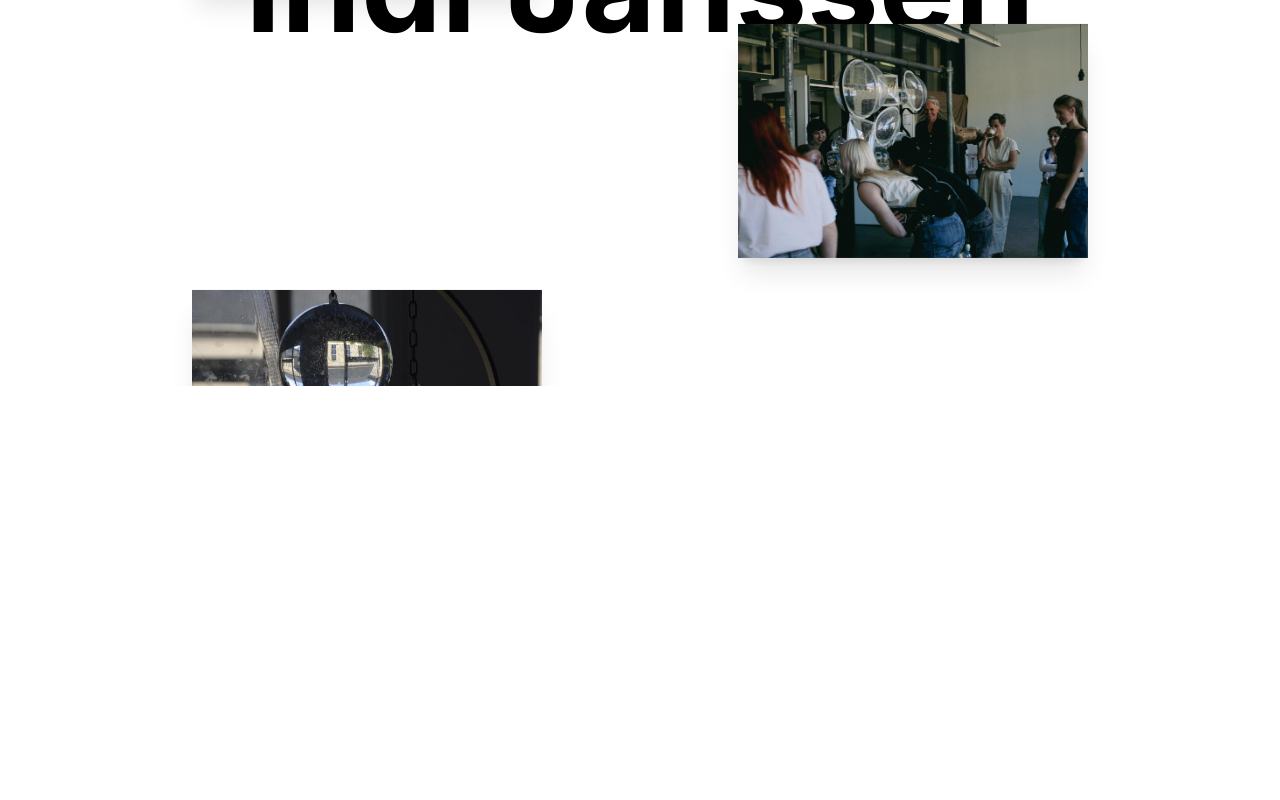
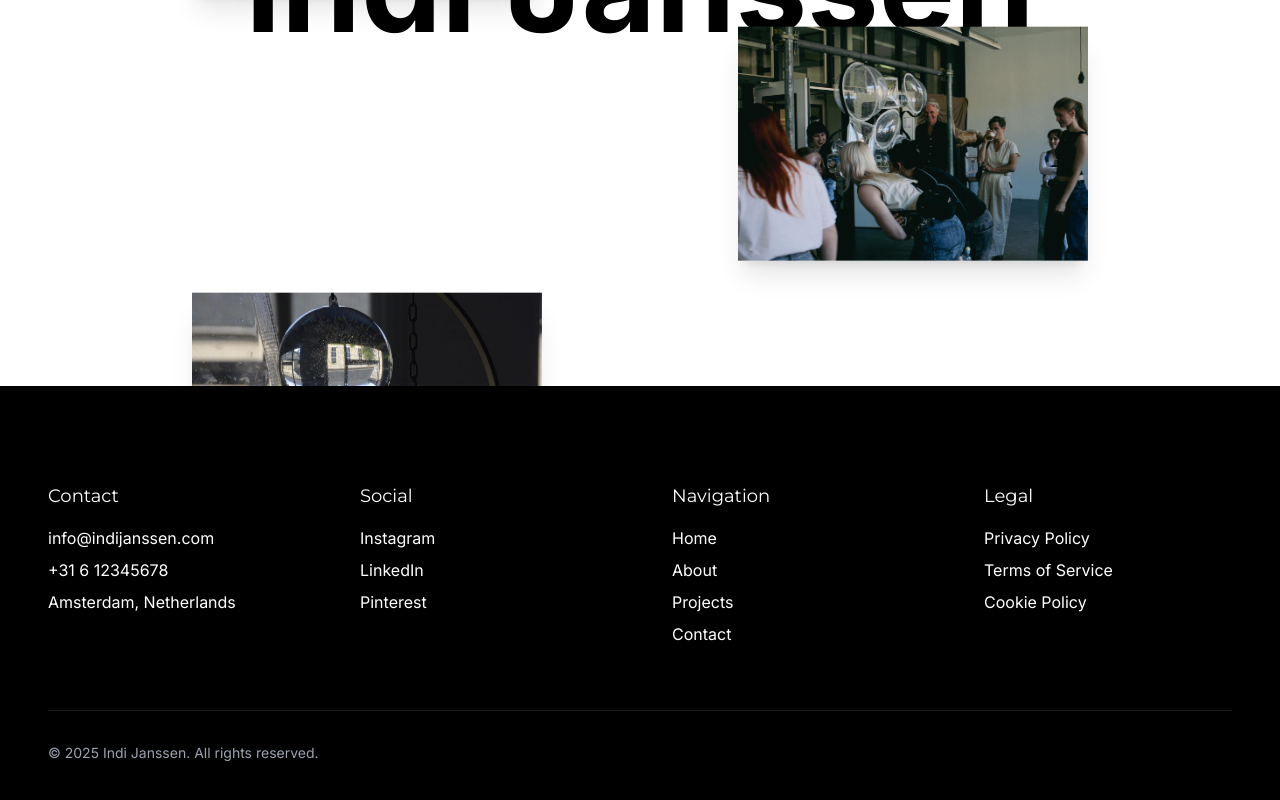
Before and after one commit to hanlyvt/Definitieve-website-Indi, a Next.js app: page / in a window 1280 px wide. Shown: the part 414-1214 px from the top of the page. Before the commit the page ends 800 px from the top, so only its background shows below. Built offline with nearby package versions, Linux system fonts and the light colour scheme.

Commit message:
Footer toegevoegd

```diff
--- a/app/layout.tsx
+++ b/app/layout.tsx
@@ -1,6 +1,7 @@
 import "./globals.css";
 import { Inter, Montserrat } from "next/font/google";
 import Link from "next/link";
+import Footer from "@/components/footer";
 
 const inter = Inter({ subsets: ["latin"] });
 const montserrat = Montserrat({ subsets: ["latin"], weight: ["400"] });
@@ -43,6 +44,7 @@ export default function RootLayout({
           </ul>
         </nav>
         {children}
+        <Footer />
       </body>
     </html>
   );
--- /dev/null
+++ b/components/footer.tsx
@@ -0,0 +1,110 @@
+import Link from "next/link";
+import { Montserrat } from "next/font/google";
+
+const montserrat = Montserrat({ subsets: ["latin"], weight: ["400"] });
+
+export default function Footer() {
+  return (
+    <footer className="bg-black text-white py-24">
+      <div className="max-w-7xl mx-auto px-12">
+        <div className="grid grid-cols-1 md:grid-cols-2 lg:grid-cols-4 gap-16">
+          {/* Contact Info */}
+          <div className="space-y-4">
+            <h3 className={`text-lg font-bold ${montserrat.className}`}>
+              Contact
+            </h3>
+            <ul className="space-y-2">
+              <li>info@indijanssen.com</li>
+              <li>+31 6 12345678</li>
+              <li>Amsterdam, Netherlands</li>
+            </ul>
+          </div>
+
+          {/* Social Links */}
+          <div className="space-y-4">
+            <h3 className={`text-lg font-bold ${montserrat.className}`}>
+              Social
+            </h3>
+            <ul className="space-y-2">
+              <li>
+                <Link href="#" className="hover:opacity-70">
+                  Instagram
+                </Link>
+              </li>
+              <li>
+                <Link href="#" className="hover:opacity-70">
+                  LinkedIn
+                </Link>
+              </li>
+              <li>
+                <Link href="#" className="hover:opacity-70">
+                  Pinterest
+                </Link>
+              </li>
+            </ul>
+          </div>
+
+          {/* Navigation */}
+          <div className="space-y-4">
+            <h3 className={`text-lg font-bold ${montserrat.className}`}>
+              Navigation
+            </h3>
+            <ul className="space-y-2">
+              <li>
+                <Link href="/" className="hover:opacity-70">
+                  Home
+                </Link>
+              </li>
+              <li>
+                <Link href="/about" className="hover:opacity-70">
+                  About
+                </Link>
+              </li>
+              <li>
+                <Link href="/projects" className="hover:opacity-70">
+                  Projects
+                </Link>
+              </li>
+              <li>
+                <Link href="/contact" className="hover:opacity-70">
+                  Contact
+                </Link>
+              </li>
+            </ul>
+          </div>
+
+          {/* Legal */}
+          <div className="space-y-4">
+            <h3 className={`text-lg font-bold ${montserrat.className}`}>
+              Legal
+            </h3>
+            <ul className="space-y-2">
+              <li>
+                <Link href="#" className="hover:opacity-70">
+                  Privacy Policy
+                </Link>
+              </li>
+              <li>
+                <Link href="#" className="hover:opacity-70">
+                  Terms of Service
+                </Link>
+              </li>
+              <li>
+                <Link href="#" className="hover:opacity-70">
+                  Cookie Policy
+                </Link>
+              </li>
+            </ul>
+          </div>
+        </div>
+
+        {/* Copyright */}
+        <div className="mt-16 pt-8 border-t border-white/10">
+          <p className="text-sm text-gray-400">
+            © {new Date().getFullYear()} Indi Janssen. All rights reserved.
+          </p>
+        </div>
+      </div>
+    </footer>
+  );
+}
```
